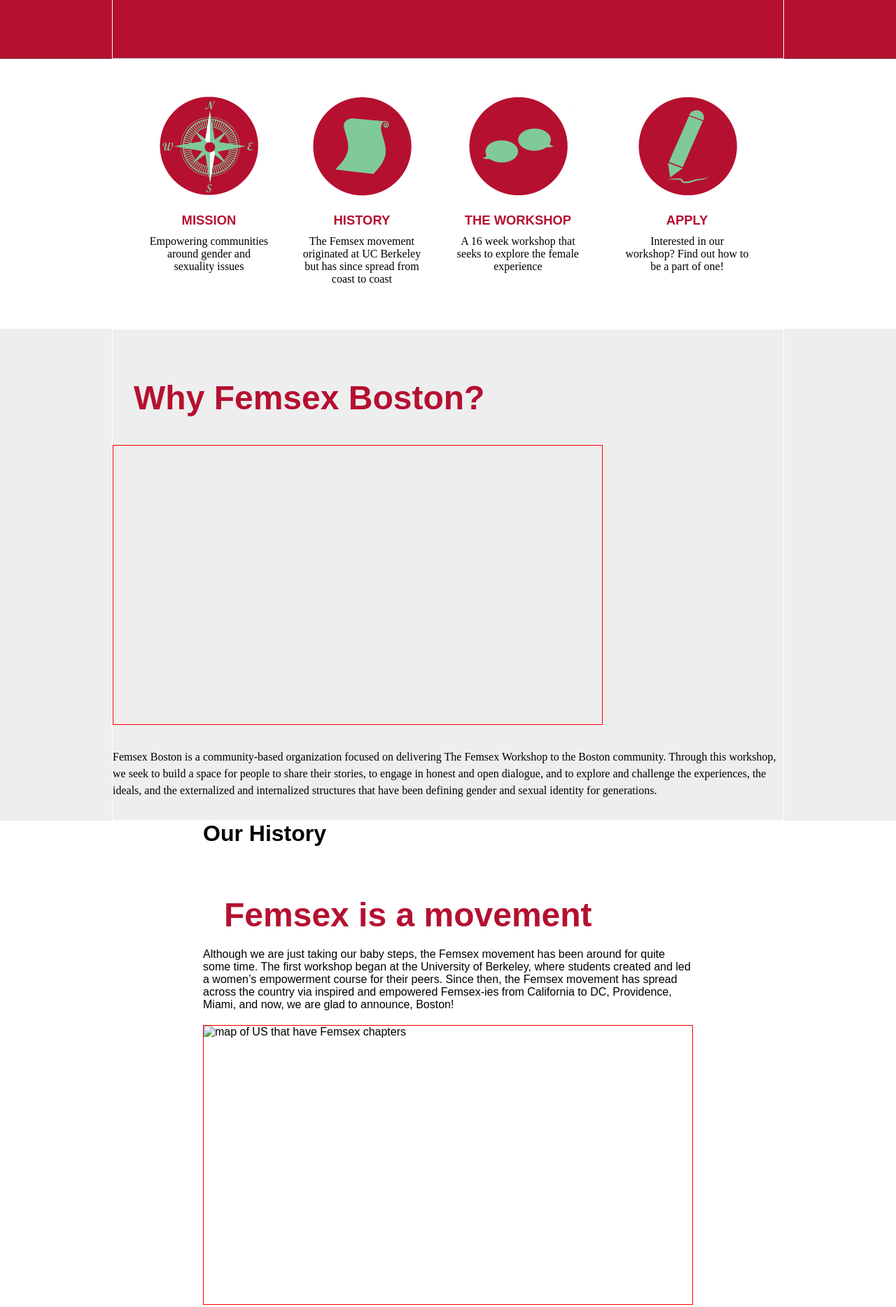
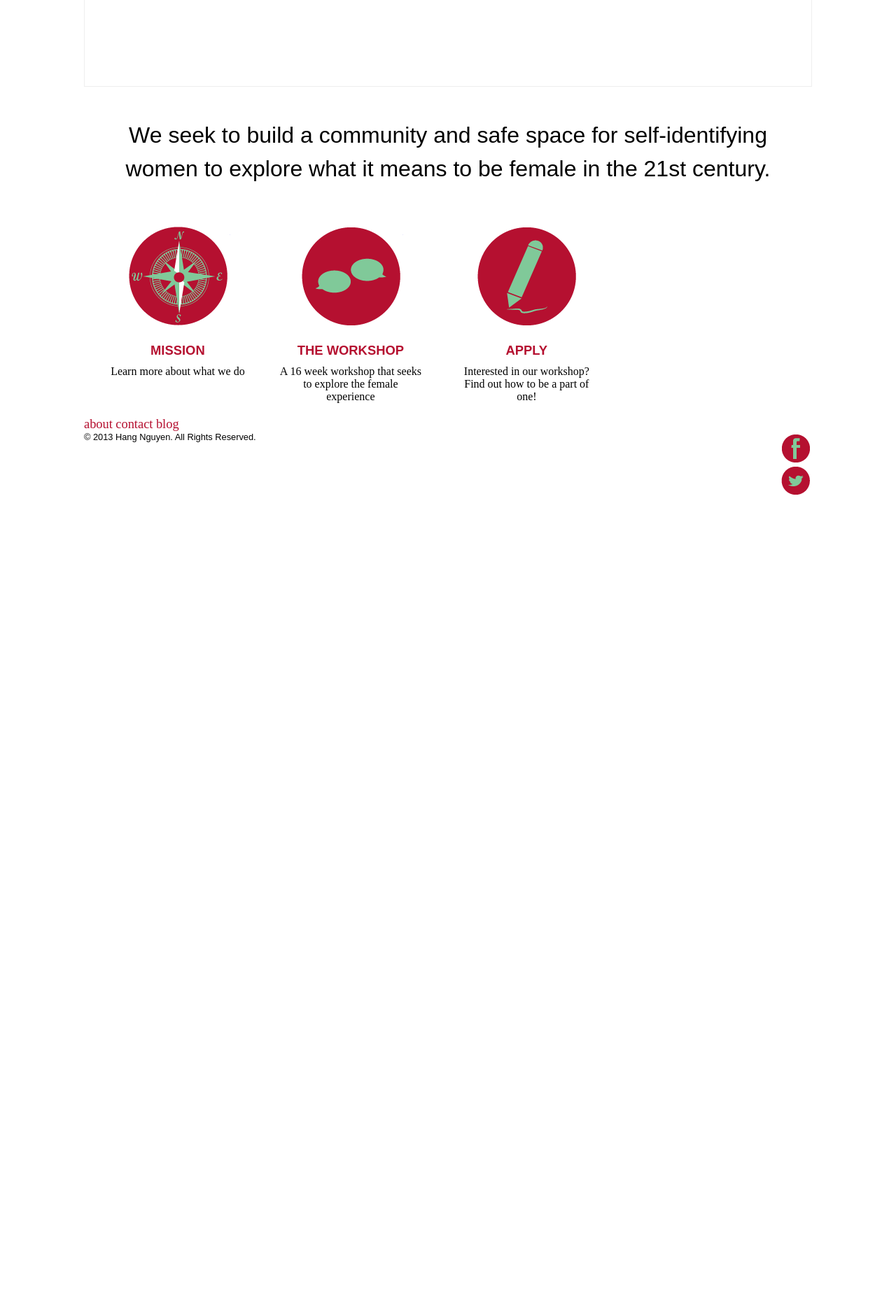
Before and after one commit to hangyen/femsexbos.org, a plain HTML site: page index.html in a window 1280 px wide. Shown: the part 600-2468 px from the top of the page at 70% size. After the commit the page ends 1317 px from the top, so only its background shows below. Drawn offline with Linux system fonts and the light colour scheme; a web font is replaced by a local one.

Commit message:
changed color scheme, wrapper, added mission statement

```diff
--- a/css/stylesheet.css
+++ b/css/stylesheet.css
@@ -24,41 +24,36 @@
 }
 
 .wrapper {
-	max-width: 960px;
+	max-width: 1040px;
 	margin: 0 auto;
 	}
 
 
 /*****Header container*****/
 
-#header-main {
-	background: rgb(242,242,232);
-	width: 100%;
-	-webkit-box-shadow: rgb(51, 51, 51) 0px .75px 2px .75px;
-	box-shadow: rbg(51,51,51) 0px .75px 2px .75px;
-	z-index: 10;
-	}
 
 #header-container  {
 	padding: 20px 0 10px;
 	position: relative;
+	width: 100%;
 	}
 
 #logo {
 	display: inline-block;
 	float: left;
+	padding: 20px 0;
 	}
 
 #nav_bar {
 	position: absolute;
 	bottom: 10px;
-	padding-bottom: 10px;
+	padding: 20px 0px;
 	right: 10px;
 }
 
 #nav_bar a {
 	padding: 0 0 0 20px;
-	font-size: 1.30em;
+	font-size: 1.5em;
 	font-family: 'Federo', sans-serif;
 	color: rgb(181, 16, 48);
 	text-decoration: none;
@@ -67,42 +62,30 @@
 	color: rgb(128,201,153);
 	}
 
-#quote-main {
+#quote-container {
+	height: 600px;
+	border: 1px solid #eee;
 	width: 100%;
-	background: rgb(181, 16,48);
+	background: #fff;
+}
+
+#mission-statement p {
+	text-align: center;
+	font-size: 2.0em;
+	font-family: 'Quattrocento', sans-serif;
+	line-height: 1.5em;
+	padding: 45px 0;
+	width: 1000px;
+	margin: 0 auto;
 	}
 
-#quote-container {
-	height: 600px;
-	border: 1px solid #fff;
-}
 
 #container-main {
 	background: #fff;
 	width: 100%;
-		-webkit-box-shadow: rgb(51, 51, 51) 0px .75px 2px .75px;
-		box-shadow: rbg(51,51,51) 0px .75px 2px .75px;
-		z-index: 10;
 }
 
-#body-container {
-	/*border: 1px solid #eee; */
-	padding: 40px 20px;
-	width: 100%;
-	max-width: 960px;
-	margin: 0 auto;
-	}
-
-/*.icon-main {
-	width: 100%;
-	border: 1px solid red;
-	max-width: 960px;
-	margin: 0 auto;
-	position: relative;
-	}*/
-
 .icon-container {
-	/*border: 1px solid red;*/
 	width: 23.75%;
 	text-align: center;
 	display: inline-block;
@@ -111,7 +94,6 @@
 	}
 
 	.icon-container a {
-		/*border: 1px solid #eee;*/
 		width: 200px;
 		margin: 10px auto;
 		display: block;
@@ -196,50 +178,6 @@
 		margin: 0 1% 20px 0;
 		}
 
-/*COPY BODY----------------------------*/
-
-.copy-wrapper {
-	width: 100%;
-	max-width: 700px;
-	margin: 0 auto;
-	}
-
-#mission-copy-main {
-	background: #eee;
-	}
-
-	#mission-copy-container {
-		background: #eee;
-		border: 1px solid #fff;
-		clear: both;
-		}
-
-	#mission-copy-container h1, h2 {
-		font-family:'Federo', sans-serif;
-		padding: 70px 30px 20px;
-		font-family: 'Federo', sans-serif;
-		font-size: 3em;
-		color: rgb(181,16,48);
-		}
-
-	video, figure {
-	height: 400px;
-	width: 700px;
-	border: 1px solid red;
-	margin: 20px 0;
-	}
-
-	#mission-copy-container p {
-	padding: 10px 0;
-	font-family: 'Quattrocento', serif;
-	text-decoration: bold;
-	line-height: 1.5em;
-	}
-
-	footer {
-		background: #eee;
-		height: 100px;
-		}
 
 	#footer-container {
 		position: relative;
@@ -253,11 +191,6 @@
 		clear: both;
 		}
 
-	#footer-nav {
-		position: absolute;
-		right: 0px;
-		top: 20px;
-		}
 
 	#footer-nav a {
 		font-family: 'Federo';
@@ -309,8 +242,5 @@
 		a.twitt:active {background-position: 0 -86px;}
 
 	#copyright {
-		position: absolute;
-		right: 0px;
-		top: 60px;
 		font-size: .80em;
 		}
--- a/index.html
+++ b/index.html
@@ -12,12 +12,12 @@
 
 	<body>
 			<header>
-				<div id="header-main" class="shadow">
-				<!--Logo-->
 				<div id="header-container" class="wrapper clearfix">
+				<!--Logo--->
 					<div id="logo">
 						<a href="index.html"><img src="images/femsexboston-logo.png" alt="femsex boston logo"></a>
 					</div>
+
 				<!--Nav Bar-->
 					<div id="nav_bar">
 						<nav>
@@ -29,26 +29,28 @@
 						</nav>
 					</div>
 				</div>
+
+					<div id="quote-container" class="wrapper">
 					</div>
 			</header>
 
-			<div id="quote-main">
-					<div id="quote-container" class="wrapper">
+			<div id="mission-statement">
+				<p>We seek to build a community and safe space for self-identifying women to explore what it means to be female in the 21st century.</p>
 			</div>
-			</div>
+
 			<!--Navigation icons-->
-			<div id="container-main">
-				<div id="body-container" class="clearfix wrapper">
+			<div id="container-main" class="wrapper">
 				<div class="icon-container col4_left">
 					<a class="mission" href="mission.html"target="_blank" title="mission">Mission</a>
 					<h5>Mission</h5>
-						<p>Empowering communities around gender and sexuality issues</p>
+					<p>Learn more about what we do</p>
 				</div>
-					<div class="icon-container col4_mid">
+
+				<!--<div class="icon-container col4_mid">
 					<a class="history" href="history.html" target="_blank" title="history">History</a>
 					<h5>History</h5>
 					<p>The Femsex movement originated at UC Berkeley but has since spread from coast to coast</p>
-					</div>
+				</div>-->
 
 				<div class="icon-container col4_mid">
 					<a class="workshop" href="the workshop.html" target="_blank" title="the workshop">The Workshop</a>
@@ -56,61 +58,18 @@
 					<p>A 16 week workshop that seeks to explore the female experience</p>
 				</div>
 
-					<div class="icon-container apply col4_right">
+				<div class="icon-container apply col4_mid">
 					<a class="apply" href="apply.html" title="apply" target="_blank"></a>
 					<h5>Apply</h5>
 					<p>Interested in our workshop? Find out how to be a part of one!</p>
 				</div>
 			</div>
-			</div>
 
-
-			<!--Mission Copy -->
-			<div id="mission-copy-main" class="clearfix">
-				<div id="mission-copy-container" class="wrapper clearfix">
-				<h1>Why Femsex Boston?</h1>
-				<video></video>
-				<p>Femsex Boston is a community-based organization focused on delivering The Femsex Workshop to the Boston community. Through this workshop, we seek to build a space for people to share their stories, to engage in honest and open dialogue, and to explore and challenge the experiences, the ideals, and the externalized and internalized structures that have been defining gender and sexual identity for generations. <p>
-			</div>
-			</div>
-
-			<!--History copy-->
-
-			<div id="history-copy-container" class="copy-wrapper">
-				<h1> Our History</h1>
-				<h2>Femsex is a movement</h2>
-					<p>Although we are just taking our baby steps, the Femsex movement has been around for quite some time. The first workshop began at the University of Berkeley, where students created and led a women’s empowerment course for their peers. Since then, the Femsex movement has spread across the country via inspired and empowered Femsex-ies from California to DC, Providence, Miami, and now, we are glad to announce, Boston!<p>
-				<!--insert US map -->
-				<figure>
-					<img src="#"alt="map of US that have Femsex chapters">
-				</figure>
-			</div>
-
-			<!--Workshop copy-->
-			<div id="workshop-copy-container" class="copy-wrapper">
-				<h1>The Workshop</h1>
-				<h4>What is it?</h4>
-					<p>The Femsex movement began at UC Berkeley as a class created by students for students. Since then, it has spread across the US from coast to coast<p>
-				<h4>Where and when?</h4>
-					<p>The Femsex movement began at UC Berkeley as a class created by students for students. Since then, it has spread across the US from coast to coast<p>
-				<h4>Who can take it?</h4>
-					<p>The Femsex movement began at UC Berkeley as a class created by students for students. Since then, it has spread across the US from coast to coast<p>
-				<h4>How much does it cost?</h4>
-					<p>The Femsex movement began at UC Berkeley as a class created by students for students. Since then, it has spread across the US from coast to coast<p>
-			</div>
-
-			<!--apply button-->
-			<div id="apply-button" class="copy-wrapper">
-				<h1>Interested?</h1>
-				<h2>Apply</h2>
-			</div>
 
 			<!--- Footer -->
 			<footer class="clearfix">
 				<div id="footer-container" class="clearfix wrapper">
-					<div id="footer-logo">
-						<img src="images/femsexboston-logo.png">
-					</div>
+
 					<div id="footer-nav">
 						<a href="about.html">about</a>
 						<a href="contact.html">contact</a>
```
Lines whose indentation alone changed are shown as unchanged.
